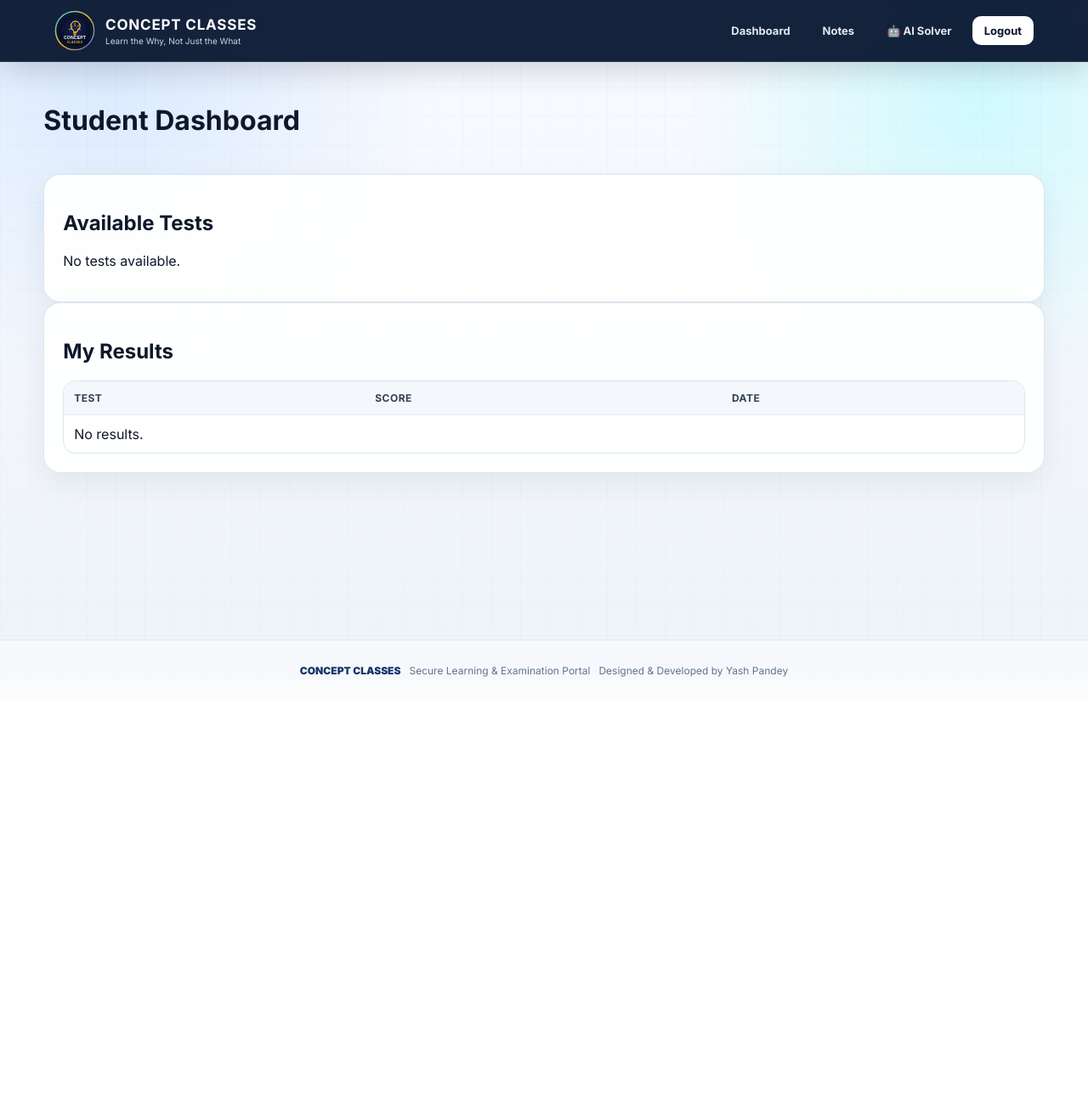
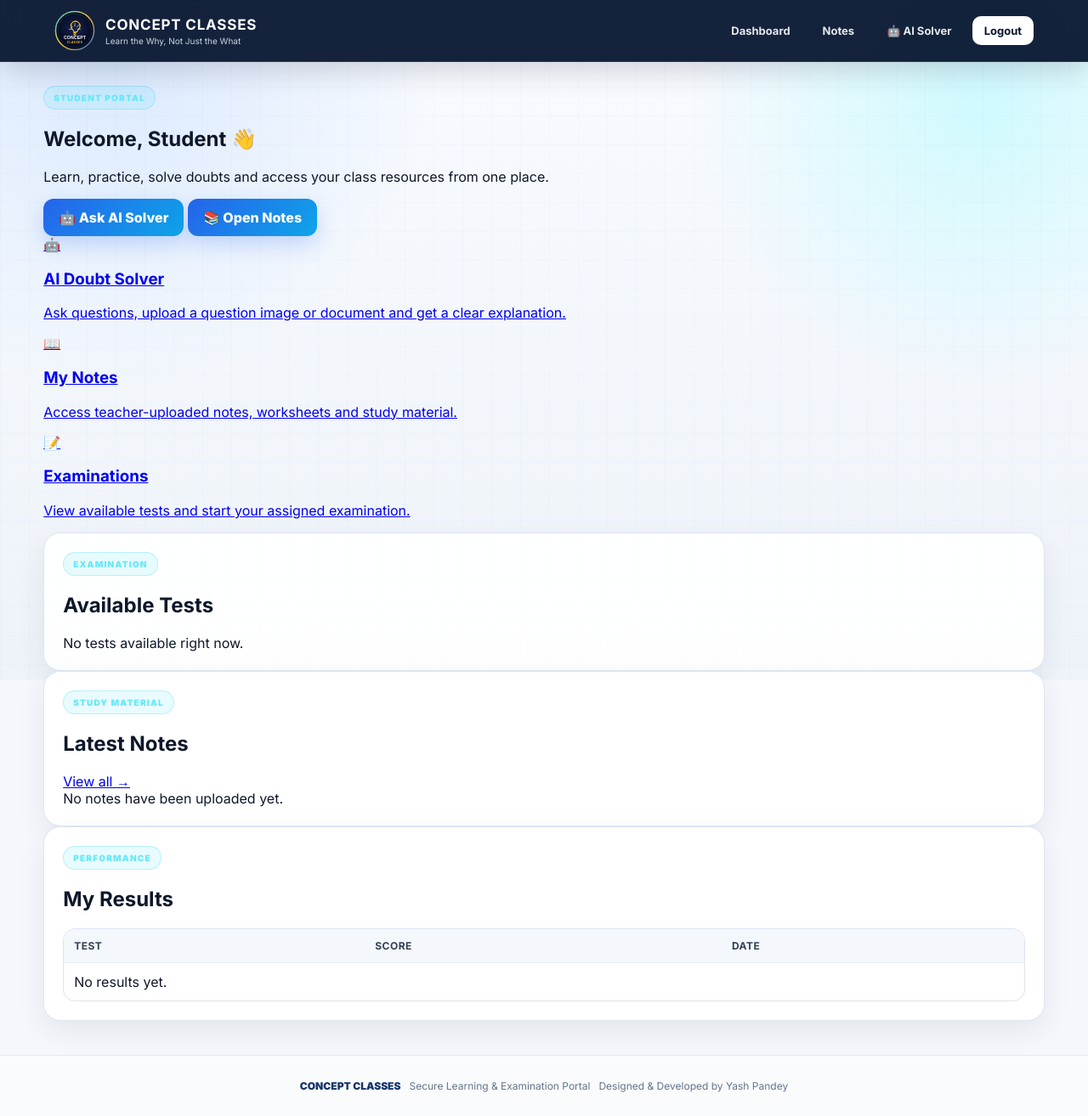
Before and after one commit to yash2333/concept-classes-exam, a Flask app: page /student in a window 1280 px wide. Shown: the whole page at 85% size. Before the commit the page ends 797 px from the top, so only its background shows below. Run offline with Flask 3, Linux system fonts and the light colour scheme; the visitor is signed in with stand-in values (Sample User, id 1); data that the repository does not hold is empty; some libraries are stand-ins or nearby versions.

Commit message:
Add student Notes and AI Solver dashboard

```diff
--- a/concept_classes_lms/templates/student/dashboard.html
+++ b/concept_classes_lms/templates/student/dashboard.html
@@ -1 +1,71 @@
-{% extends 'base.html' %}{% block content %}<h1>Student Dashboard</h1><div class="grid">{% for c in courses %}<div class="card"><h3>📚 {{c.name}}</h3><p>{{c.description}}</p></div>{% endfor %}</div><div class="card"><h2>Available Tests</h2>{% for t in tests %}<div class="row"><div><b>{{t.title}}</b><small>{{t.course or 'General'}} • {{t.duration_minutes}} minutes</small></div><a class="btn" href="{{url_for('take_test',test_id=t.id)}}">Start Test</a></div>{% else %}<p>No tests available.</p>{% endfor %}</div><div class="card"><h2>My Results</h2><table><tr><th>Test</th><th>Score</th><th>Date</th></tr>{% for r in results %}<tr><td>{{r.title}}</td><td>{{r.score}} / {{r.total}}</td><td>{{r.submitted_at}}</td></tr>{% else %}<tr><td colspan="3">No results.</td></tr>{% endfor %}</table></div>{% endblock %}
+{% extends 'base.html' %}
+{% block title %}Student Dashboard | Concept Classes{% endblock %}
+{% block content %}
+<section class="hero-panel">
+  <div>
+    <span class="eyebrow">STUDENT PORTAL</span>
+    <h1>Welcome, {{ user.get('name','Student') }} 👋</h1>
+    <p>Learn, practice, solve doubts and access your class resources from one place.</p>
+  </div>
+  <div class="hero-actions">
+    <a class="btn ai-btn" href="{{url_for('ai_solver')}}">🤖 Ask AI Solver</a>
+    <a class="btn secondary-btn" href="{{url_for('student_notes')}}">📚 Open Notes</a>
+  </div>
+</section>
+
+<div class="feature-grid">
+  <a class="feature-card ai-feature" href="{{url_for('ai_solver')}}">
+    <div class="feature-icon">🤖</div><div><h3>AI Doubt Solver</h3><p>Ask questions, upload a question image or document and get a clear explanation.</p></div>
+  </a>
+  <a class="feature-card" href="{{url_for('student_notes')}}">
+    <div class="feature-icon">📖</div><div><h3>My Notes</h3><p>Access teacher-uploaded notes, worksheets and study material.</p></div>
+  </a>
+  <a class="feature-card" href="#tests">
+    <div class="feature-icon">📝</div><div><h3>Examinations</h3><p>View available tests and start your assigned examination.</p></div>
+  </a>
+</div>
+
+{% if courses %}
+<div class="section-head"><div><span class="eyebrow">YOUR COURSES</span><h2>Learning Space</h2></div></div>
+<div class="grid">
+{% for c in courses %}
+  <div class="card"><h3>📚 {{c.name}}</h3><p>{{c.description or 'Course material and learning resources.'}}</p></div>
+{% endfor %}
+</div>
+{% endif %}
+
+<div class="card" id="tests">
+  <div class="section-head"><div><span class="eyebrow">EXAMINATION</span><h2>Available Tests</h2></div></div>
+  {% for t in tests %}
+  <div class="row">
+    <div><b>{{t.title}}</b><small>{{t.course or 'General'}} • {{t.duration_minutes}} minutes</small></div>
+    <a class="btn" href="{{url_for('take_test',test_id=t.id)}}">Start Test</a>
+  </div>
+  {% else %}<div class="empty-state">No tests available right now.</div>{% endfor %}
+</div>
+
+<div class="card">
+  <div class="section-head"><div><span class="eyebrow">STUDY MATERIAL</span><h2>Latest Notes</h2></div><a class="text-link" href="{{url_for('student_notes')}}">View all →</a></div>
+  <div class="mini-grid">
+  {% for n in notes %}
+    <a class="note-mini" href="{{url_for('view_note',note_id=n.id)}}" target="_blank"><span>📄</span><div><b>{{n.title}}</b><small>{{n.subject}}{% if n.class_name %} • Class {{n.class_name}}{% endif %}</small></div></a>
+  {% else %}<div class="empty-state">No notes have been uploaded yet.</div>{% endfor %}
+  </div>
+</div>
+
+<div class="card">
+  <div class="section-head"><div><span class="eyebrow">PERFORMANCE</span><h2>My Results</h2></div></div>
+  <div class="table-wrap"><table><tr><th>Test</th><th>Score</th><th>Date</th></tr>
+  {% for r in results %}<tr><td>{{r.title}}</td><td><strong>{{r.score}} / {{r.total}}</strong></td><td>{{r.submitted_at}}</td></tr>
+  {% else %}<tr><td colspan="3">No results yet.</td></tr>{% endfor %}</table></div>
+</div>
+
+{% if ai_history %}
+<div class="card">
+  <div class="section-head"><div><span class="eyebrow">AI ACTIVITY</span><h2>Recent Doubts</h2></div><a class="text-link" href="{{url_for('ai_solver')}}">Open Solver →</a></div>
+  {% for h in ai_history %}
+    <div class="history-row"><b>{{h.question[:120]}}{{'…' if h.question|length > 120 else ''}}</b><small>{{h.created_at}}</small></div>
+  {% endfor %}
+</div>
+{% endif %}
+{% endblock %}
```
